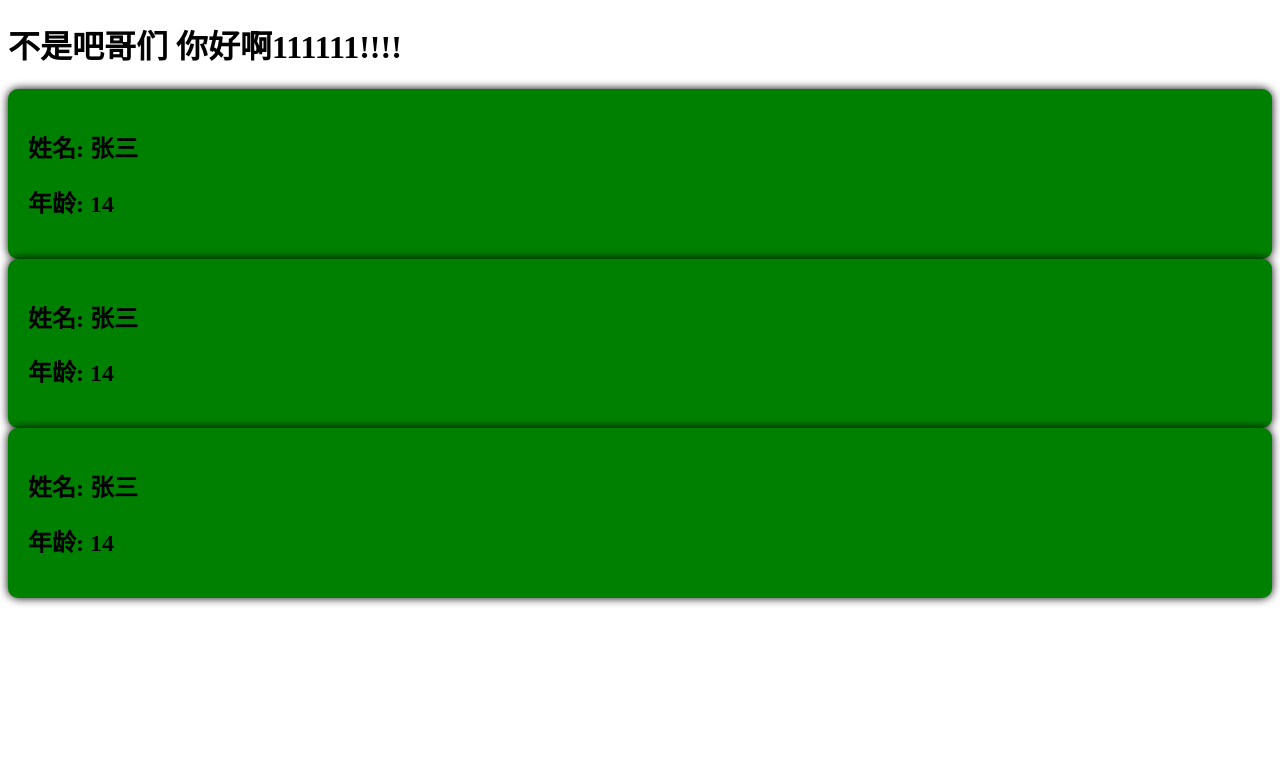
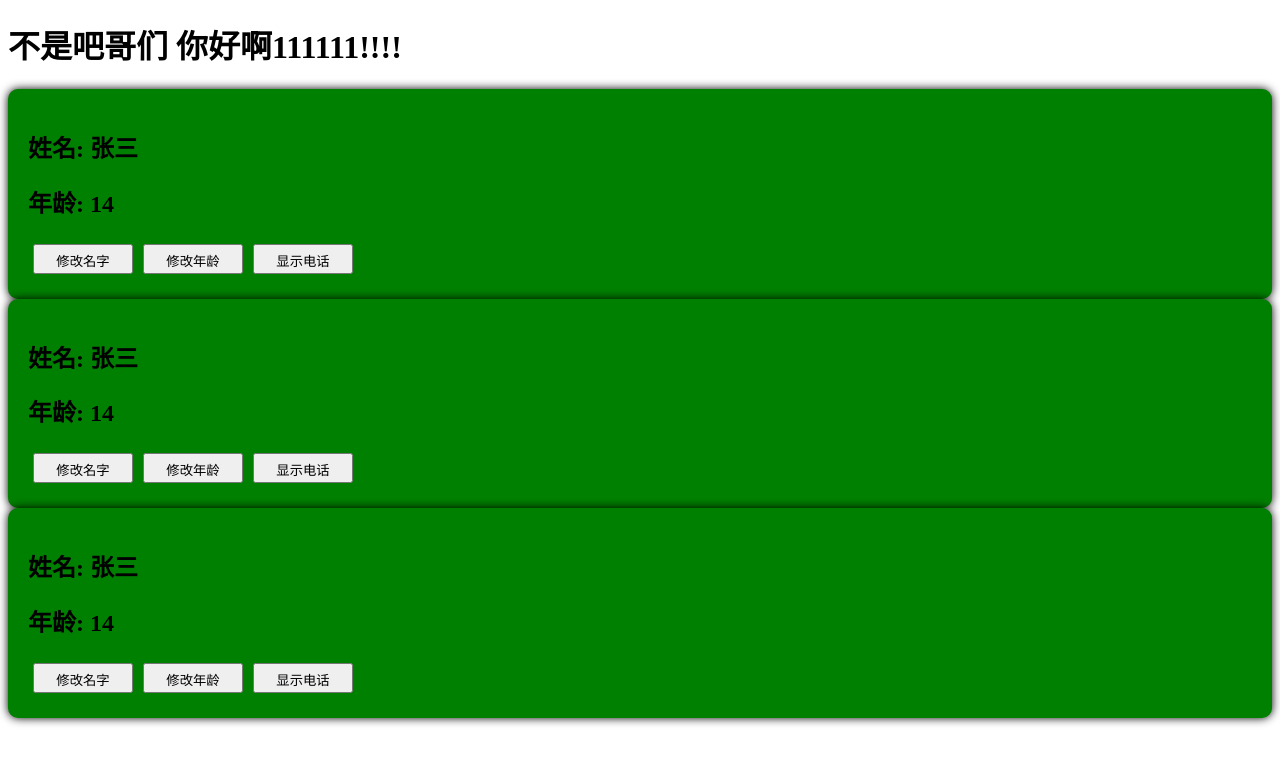
Before and after one commit to huali825/webVue3Learn, a Vue app: page / in a window 1280 px wide. Shown: the top 764 px of the page. Built offline with nearby package versions, Linux system fonts and the light colour scheme.

Commit message:
setup(){} 的概述

```diff
--- a/src/components/Person.vue
+++ b/src/components/Person.vue
@@ -1,10 +1,10 @@
 <template>
   <div class="person">
-    <h2>姓名: {{ a }}</h2>
-    <h2>年龄: {{ b }}</h2>
-<!--    <button @click="changeName">修改名字</button>-->
-<!--    <button @click="changeAge">修改年龄</button>-->
-<!--    <button @click="showTel">显示电话</button>-->
+    <h2>姓名: {{ name }}</h2>
+    <h2>年龄: {{ age }}</h2>
+    <button @click="changeName">修改名字</button>
+    <button @click="changeAge">修改年龄</button>
+    <button @click="showTel">显示电话</button>
   </div>
 </template>
 
@@ -18,7 +18,18 @@ export default {
     let age = 14
     let tel = '13343434646'
 
-    return {a:name,b:age,c:tel}
+    //方法
+    function changeName(){
+      name = "zhang san "
+    }
+    function changeAge(){
+      age += 1
+    }
+    function showTel(){
+      alert(tel)
+    }
+
+    return {name,age,tel,changeName,changeAge,showTel}
   },
 }
 </script>
```
